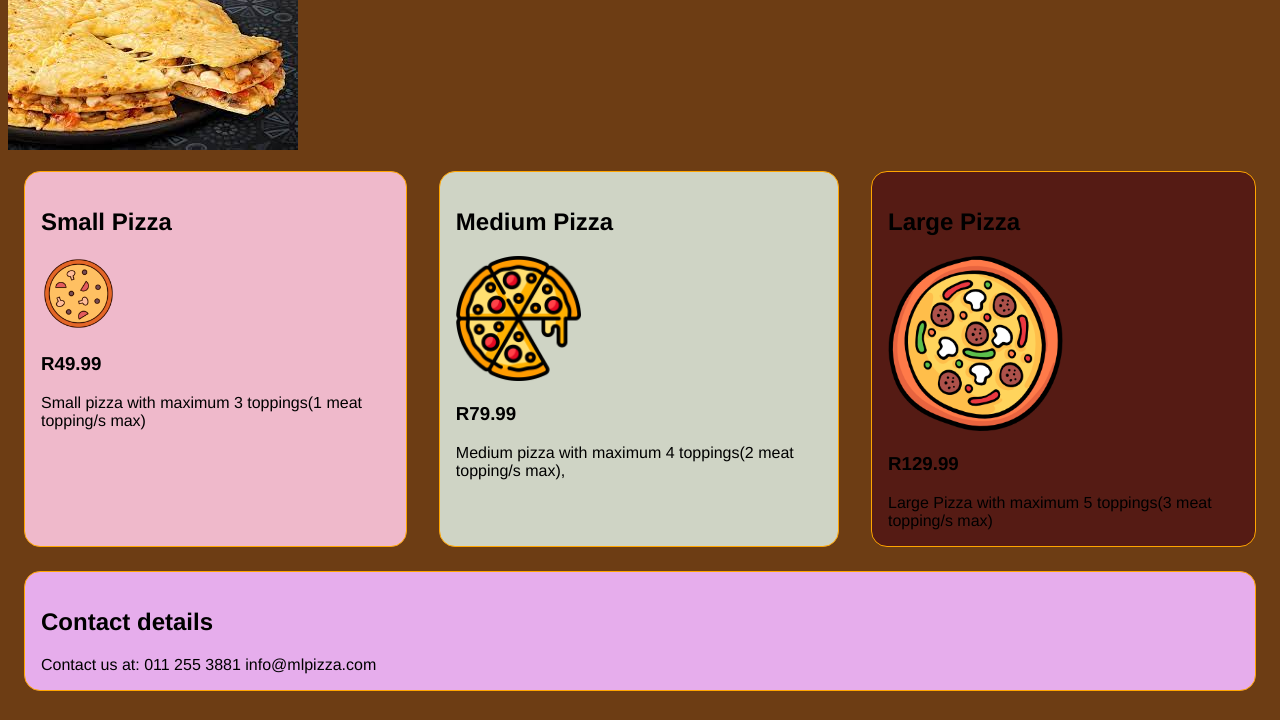
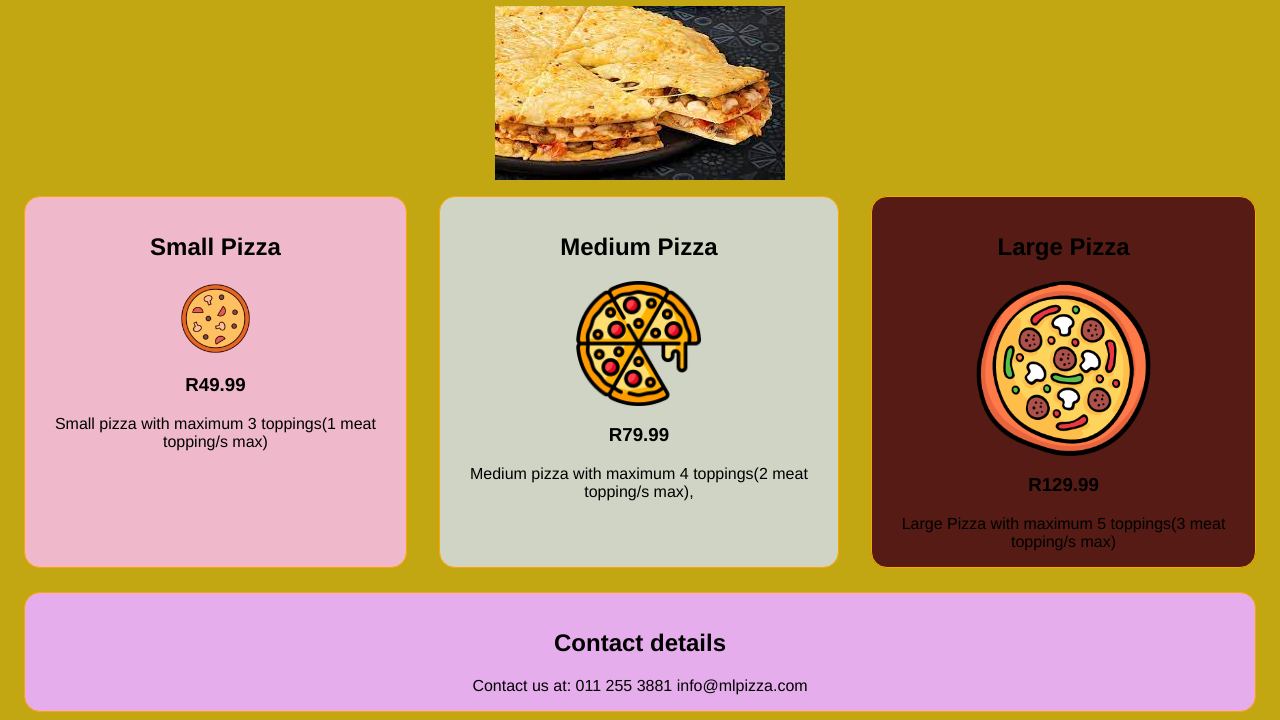
Before and after one commit to Melusiwise/Pizza, a plain HTML site: page flyer.html in a window 1280 px wide. Shown: the part 110-830 px from the top of the page. Before the commit the page ends 809 px from the top, so only its background shows below. Drawn offline with Linux system fonts and the light colour scheme.

Commit message:
added two files

```diff
--- a/flyer.html
+++ b/flyer.html
@@ -8,8 +8,18 @@
     <link rel="stylesheet" href="style.css">
 </head>
 <body>
+    <style>img {
+        margin: auto;
+        display: block;
+    }</style>
+    margin: auto;
+    display: block;
+<center>
+
     <h1>ML Pizza</h1>
     <img src="images/ml pizza.jpg">
+
+
 
     <div class="pizzas">
         <div class=" pizza small">
@@ -46,6 +56,6 @@
 
     Contact us at: 011 255 3881 info@mlpizza.com
 </div>
-
+</center>
 </body>
 </html>
--- a/style.css
+++ b/style.css
@@ -1,9 +1,8 @@
 body {
-    background-color: #6D3D14;
+    background-color: #c2a712;
     font-family:Cambria, Cochin, Georgia, Times, 'Times New Roman', serif;
+
 }
-
-
 .pizza {
     font-family: 'Franklin Gothic Medium', 'Arial Narrow', Arial, sans-serif;
     border: 1px solid orange;
@@ -27,6 +26,7 @@ body {
 
 .contacts {
     background-color: #E6ADEC;
+
 }
 
 @media (min-width: 750px) {
```
